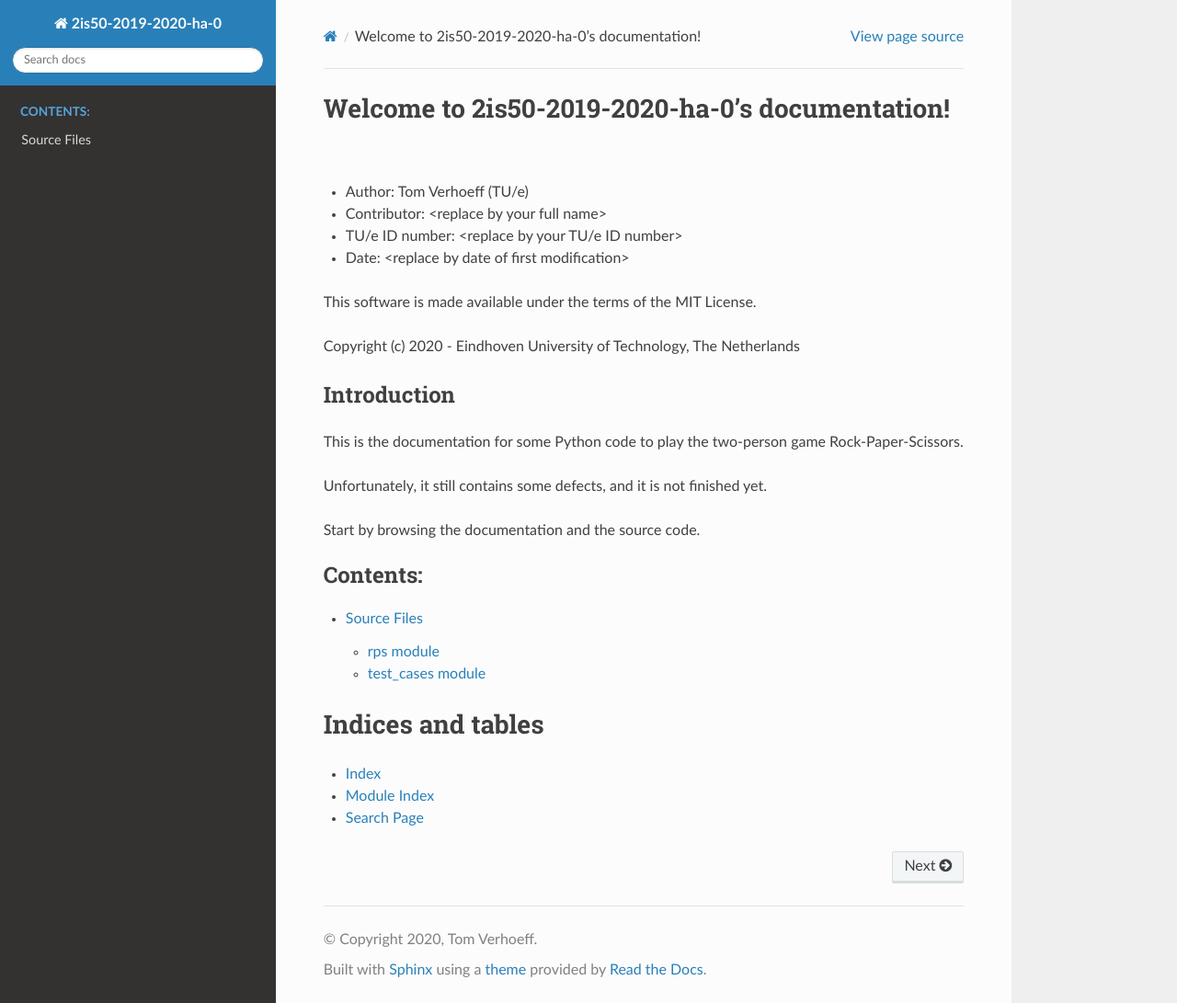
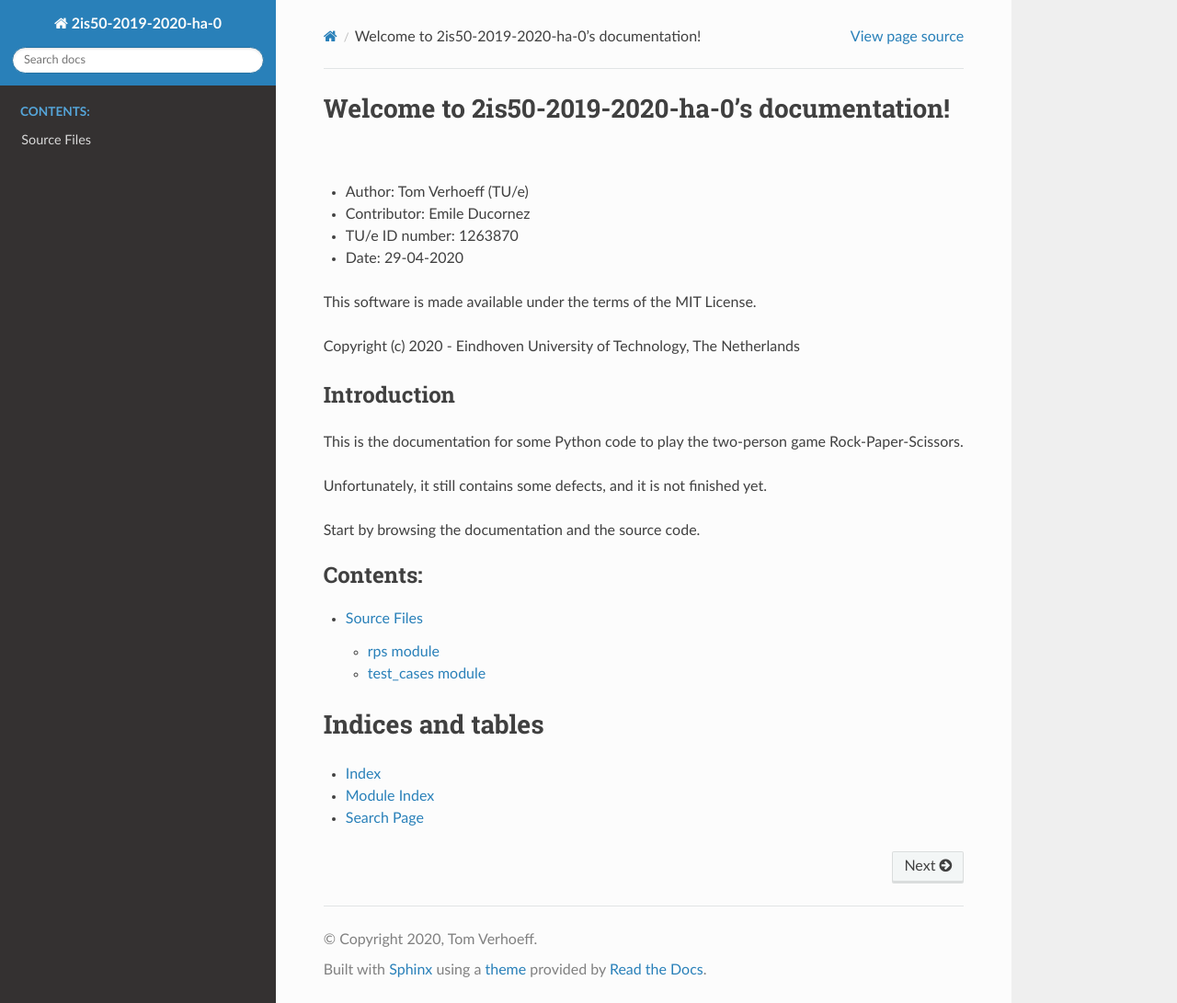
Before and after one commit to lol0rg/newrepo, a Sphinx documentation site: the page built from docs/source/index.rst, in a window 1280 px wide and 1091 px high. Shown: the whole window at 92% size. Built offline with Sphinx 7.4.7 and the Read the Docs theme 2.0.0, drawn with Linux system fonts in a browser that asks for light colours.

Commit message:
Entered contributor information

```diff
--- a/docs/source/index.rst
+++ b/docs/source/index.rst
@@ -7,9 +7,9 @@
 ================================================
 
 * Author: Tom Verhoeff (TU/e)
-* Contributor: <replace by your full name>
-* TU/e ID number: <replace by your TU/e ID number>
-* Date: <replace by date of first modification>
+* Contributor: Emile Ducornez
+* TU/e ID number: 1263870
+* Date: 29-04-2020
 
 This software is made available under the terms of the MIT License.
 
```
Also changed, not shown: 2 other files.
